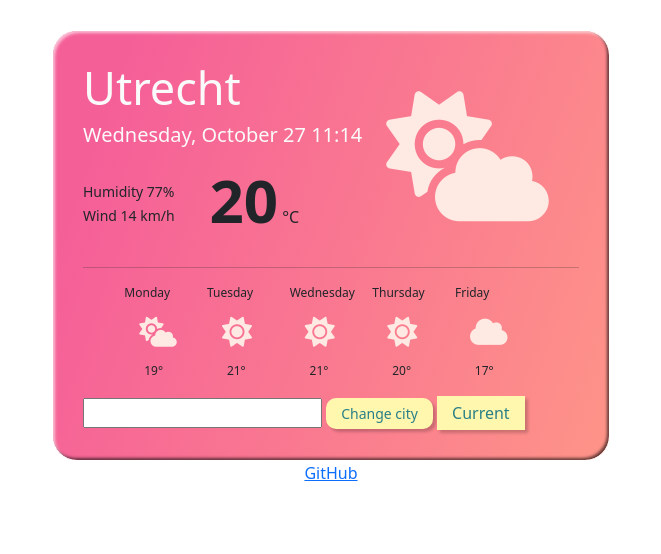
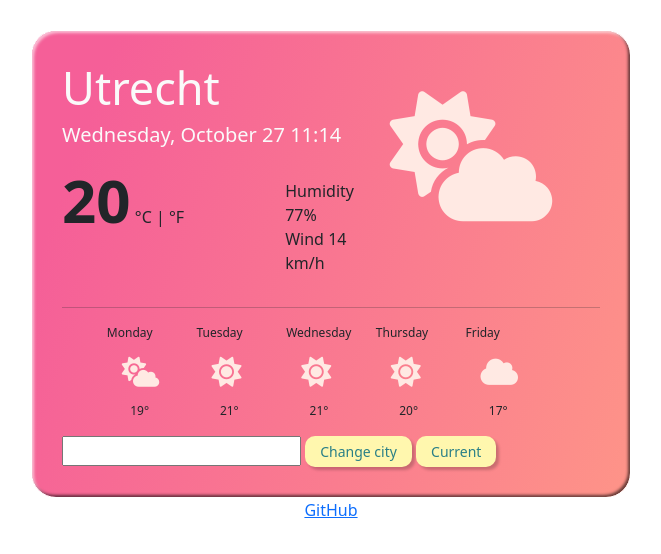
Before and after one commit to maraleopard/weather-app, a plain HTML site: page index.html in a window 1280 px wide. Shown: the whole page, without its empty margins (309-970 px from the left). Drawn offline with nearby package versions, Linux system fonts and the light colour scheme.

Commit message:
Cleaned up CSS & changed positioning of current temp

```diff
--- a/index.html
+++ b/index.html
@@ -6,7 +6,6 @@
     <meta name="viewport" content="width=device-width, initial-scale=1.0" />
     <title>Weather</title>
 
-    <link rel="stylesheet" href="src/styles.css" />
     <link
       href="https://cdn.jsdelivr.net/npm/bootstrap@5.1.1/dist/css/bootstrap.min.css"
       rel="stylesheet"
@@ -20,26 +19,28 @@
     ></script>
 
     <script src="https://unpkg.com/axios/dist/axios.min.js"></script>
+    <link rel="stylesheet" href="src/styles.css" />
 
   </head>
   <body>
     <div class="container">
-      <div class="col-6 app">
+      <div class="app">
         <div class="row">
           <div class="col-7">
             <h1>Utrecht</h1>
             <h2>Sunday, September 19th</h2>
             <div class="row">
+              <div class="col-7"><strong id ="current-temp">20</strong>
+                °C | °F</div>
               <div class="col-5">
                 <br />
-                <small>
-                    Humidity <span id="humidity">77</span>%
-                  <br />
-                  Wind <span id="wind">14</span> km/h
-                </small>
+                <ul>
+                    <li>Humidity <span id="humidity">77</span>%</li>
+
+                  <li>Wind <span id="wind">14</span> km/h</li>
+                </ul>
               </div>
-              <div class="col-7"><strong id ="current-temp">20</strong>
-                °C</div>
+
             </div>
           </div>
           <div class="col-5">
--- a/src/styles.css
+++ b/src/styles.css
@@ -9,32 +9,16 @@ div h2 {
   font-weight: 200;
 }
 
+li {
+  list-style: none;
+}
+
 strong {
   font-size: 60px;
 }
 
 p {
   text-align: center;
-}
-
-button {
-  background-color: #fff7ae;
-  border: none;
-  border-radius: 10px;
-  box-shadow: 3px 3px 3px rgba(0, 0, 0, 0.2);
-  color: #297f87;
-  display: inline;
-  font-size: 14px;
-  font-weight: 450;
-  padding: 5px 15px;
-}
-
-button:hover {
-  background-color: #fcf18f;
-  border: none;
-  box-shadow: 3px 3px 3px rgba(0, 0, 0, 0.2);
-  cursor: pointer;
-  transition: all 200ms ease-in-out;
 }
 
 footer {
@@ -54,10 +38,10 @@ footer {
   display: block;
   margin: 0 auto;
   margin-top: 30px;
+  max-width: 600px;
   padding: 30px;
 }
 
-i,
 .today-icon {
   color: #ffe9e3;
   font-size: 130px;
@@ -102,3 +86,23 @@ i,
   cursor: pointer;
   transition: all 200ms ease-in-out;
 }
+
+.current-city {
+  background-color: #fff7ae;
+  border: none;
+  border-radius: 10px;
+  box-shadow: 3px 3px 3px rgba(0, 0, 0, 0.2);
+  color: #297f87;
+  display: inline;
+  font-size: 14px;
+  font-weight: 450;
+  padding: 5px 15px;
+}
+
+.current-city:hover {
+  background-color: #fcf18f;
+  border: none;
+  box-shadow: 3px 3px 3px rgba(0, 0, 0, 0.2);
+  cursor: pointer;
+  transition: all 200ms ease-in-out;
+}
```
